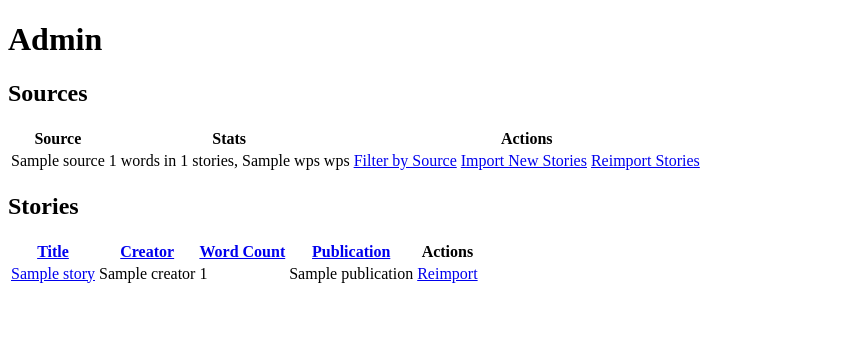
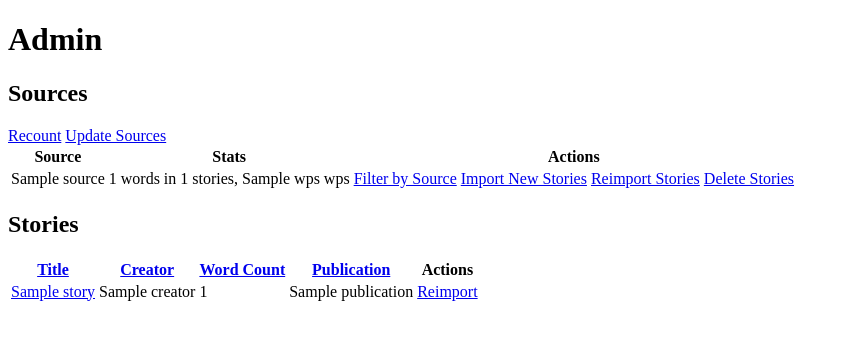
Before and after one commit to wordrift/bluewell-proto, a Python web app: template static/templates/admin.html in a window 1280 px wide. Shown: the top 340 px of the page, without its empty margins (0-849 px from the left). Run offline with Jinja, Linux system fonts and the light colour scheme; the template is opened without the code that fills it: most values are stand-ins (such as "Sample title", 1, 10 or a date in 2020).

Commit message:
Added links to the Admin home page template: delete stories, recount stories, update sources.

```diff
--- a/static/templates/admin.html
+++ b/static/templates/admin.html
@@ -3,6 +3,8 @@
 <body>
 	<h1>Admin</h1>
 <h2>Sources</h2>
+<a href='/admin/recount'>Recount</a>
+<a href='/admin/updatesources'>Update Sources</a>
 <table>
 	<tr>
 		<th>Source</th>
@@ -17,6 +19,7 @@
 			<a href='/admin?filters=publication={{s.urlSafeTitle}}{{orderString}}'>Filter by Source</a>
 			<a href='/admin/import?reimport=0&sourceKey={{s.urlSafeKey}}{{orderString}}'>Import New Stories</a>
 			<a href='/admin/import?reimport=1&sourceKey={{s.urlSafeKey}}{{orderString}}'>Reimport Stories</a>
+			<a href='/admin/delete?sourceKey={{s.urlSafeKey}}'>Delete Stories</a>
 		</td>
 	</tr>
 	{% endfor %}
```
